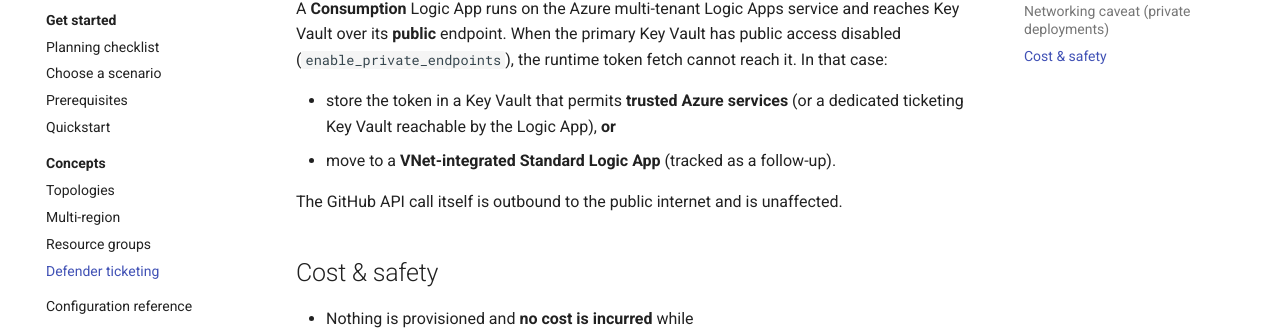
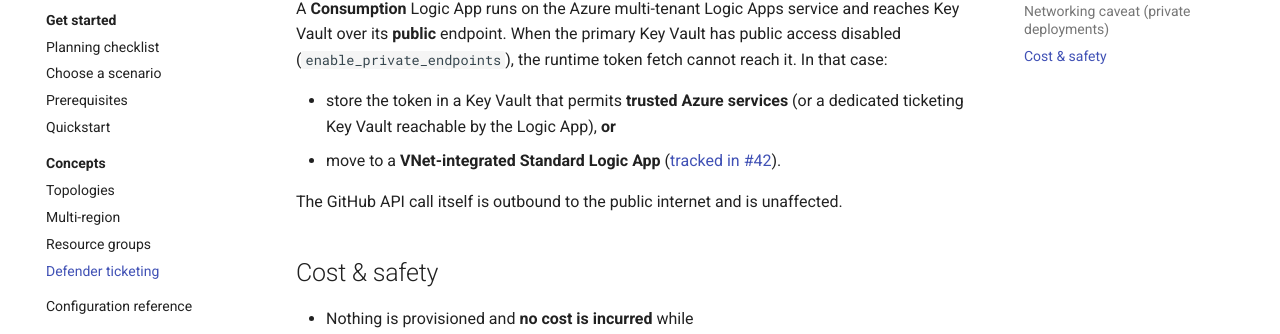
Before and after one commit to abengtss-max/aksapplz, an MkDocs documentation site: the page built from docs/concepts/defender-ticketing.md, in a window 1280 px wide and 900 px high, scrolled down 1392 px. Shown: the part 151-485 px from the top of the window. Built offline with MkDocs 1.6.1 and Material for MkDocs 9.7.7, drawn with Linux system fonts in a browser that asks for light colours; comment, search, counter and statistics services are not loaded.

Commit message:
docs(#37): reference follow-up issue #42 for private-KV Standard Logic App path

```diff
--- a/docs/concepts/defender-ticketing.md
+++ b/docs/concepts/defender-ticketing.md
@@ -70,7 +70,7 @@ Key Vault over its **public** endpoint. When the primary Key Vault has public ac
 
 - store the token in a Key Vault that permits **trusted Azure services** (or a dedicated
   ticketing Key Vault reachable by the Logic App), **or**
-- move to a **VNet-integrated Standard Logic App** (tracked as a follow-up).
+- move to a **VNet-integrated Standard Logic App** ([tracked in #42](https://github.com/abengtss-max/aksapplz/issues/42)).
 
 The GitHub API call itself is outbound to the public internet and is unaffected.
 
```
Also changed, not shown: 2 other files.
